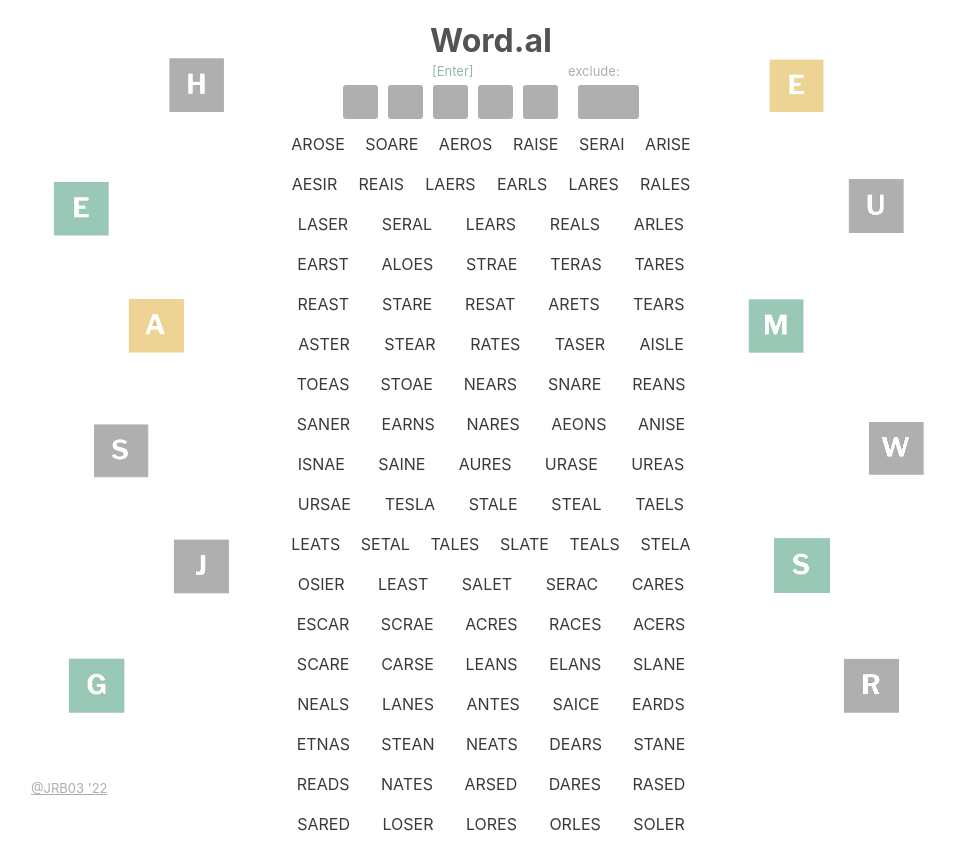
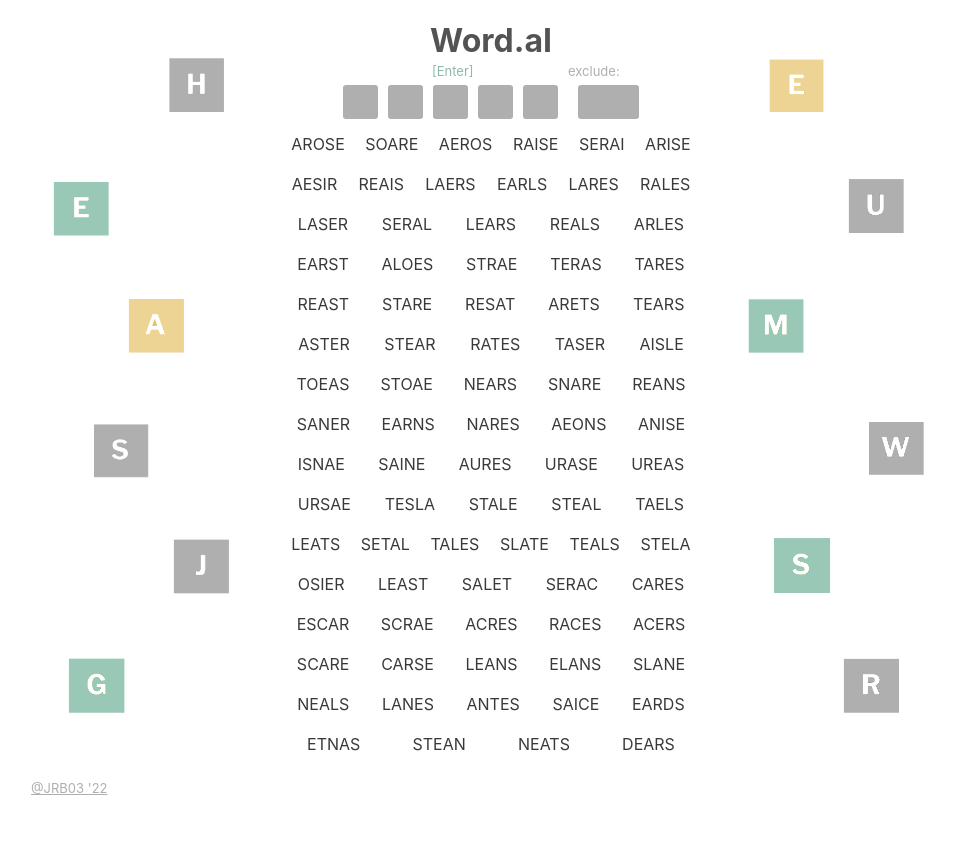
Before and after one commit to JRB03/wordai, a React (Create React App) app: page / in a window 1280 px wide. Shown: the whole page, without its empty margins (149-1104 px from the left). After the commit the page ends 800 px from the top, so only its background shows below. Built offline with nearby package versions, Linux system fonts and the light colour scheme.

Commit message:
changed list size displayed (shorter)

```diff
--- a/src/App.js
+++ b/src/App.js
@@ -220,7 +220,7 @@ function App() {
             </div>
           </div>
           <div className='list'>
-            {list.slice(0,93).map(w => <p className='word'>{w}</p>)}
+            {list.slice(0,82).map(w => <p className='word'>{w}</p>)}
           </div>
         </div>
 
```
